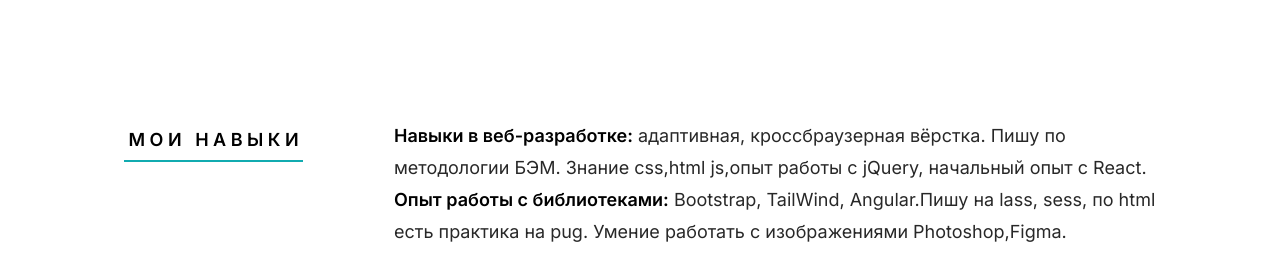
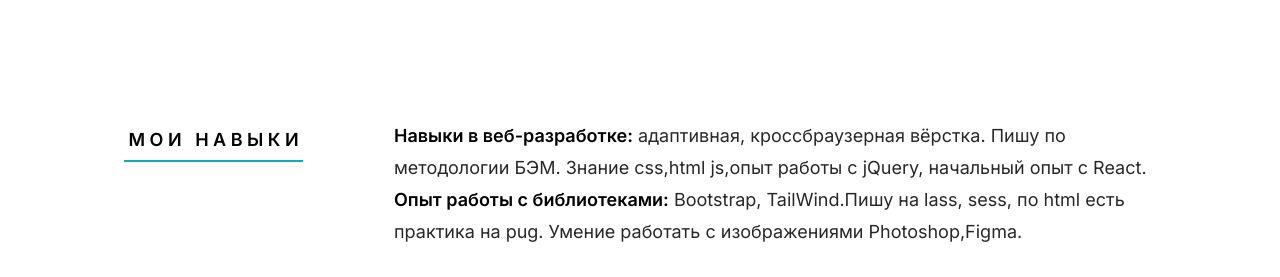
Before and after one commit to Igor-Chernov55/Igor-Chernov55.github.io, a plain HTML site: page index.html in a window 1280 px wide. Shown: the part 1520-1797 px from the top of the page. Drawn offline with Linux system fonts and the light colour scheme.

Commit message:
changed description

```diff
--- a/index.html
+++ b/index.html
@@ -101,7 +101,7 @@
                 <div class="resume-block">
 
                     <p>
-                        <strong>Навыки в веб-разработке:</strong>  адаптивная, кроссбраузерная вёрстка. Пишу по методологии БЭМ. Знание css,html js,опыт работы с jQuery, начальный опыт с React. <br> <strong>Опыт работы с библиотеками:</strong>  Bootstrap, TailWind, Angular.Пишу на lass, sess, по html есть практика на pug. Умение работать с изображениями Photoshop,Figma. <br>
+                        <strong>Навыки в веб-разработке:</strong>  адаптивная, кроссбраузерная вёрстка. Пишу по методологии БЭМ. Знание css,html js,опыт работы с jQuery, начальный опыт с React. <br> <strong>Опыт работы с библиотеками:</strong>  Bootstrap, TailWind.Пишу на lass, sess, по html есть практика на pug. Умение работать с изображениями Photoshop,Figma. <br>
                     </p>
                     <ul class="skill-bars-fat">
                         <li>
```
